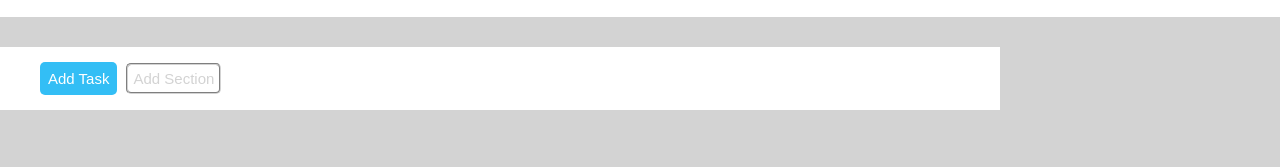
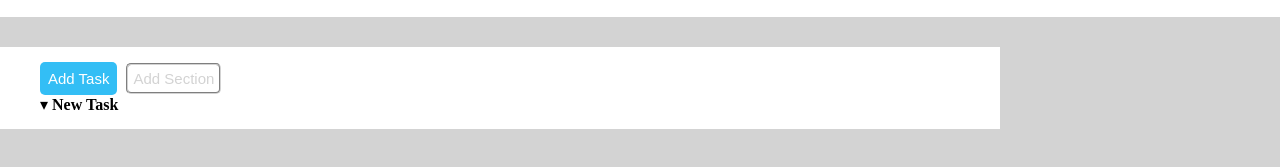
Before and after one commit to VincenzoZ24/html-css-toboolist, a plain HTML site: page index.html in a window 1280 px wide. Shown: the part 63-230 px from the top of the page. Drawn offline with Linux system fonts and the light colour scheme.

Commit message:
struttura del main

```diff
--- a/index.html
+++ b/index.html
@@ -17,18 +17,38 @@
 
     </header>
     <div class="container">
+
         <main class="info">
             <section class="bottoni">
                 <button class="add-task">Add Task</button>
                 <button class="add-section">Add Section</button>
 
+
             </section>
 
+            <section class="opzioni">
+                <div class="new-task">
+                   &dtrif; <span><strong>New Task</strong></span>
+
+
+
+                </div>
+
+            </section>
+
+
         </main>
+
+
+
+
 
     </div>
 
 
 
+
+
+
 </body>
 </html>
```
